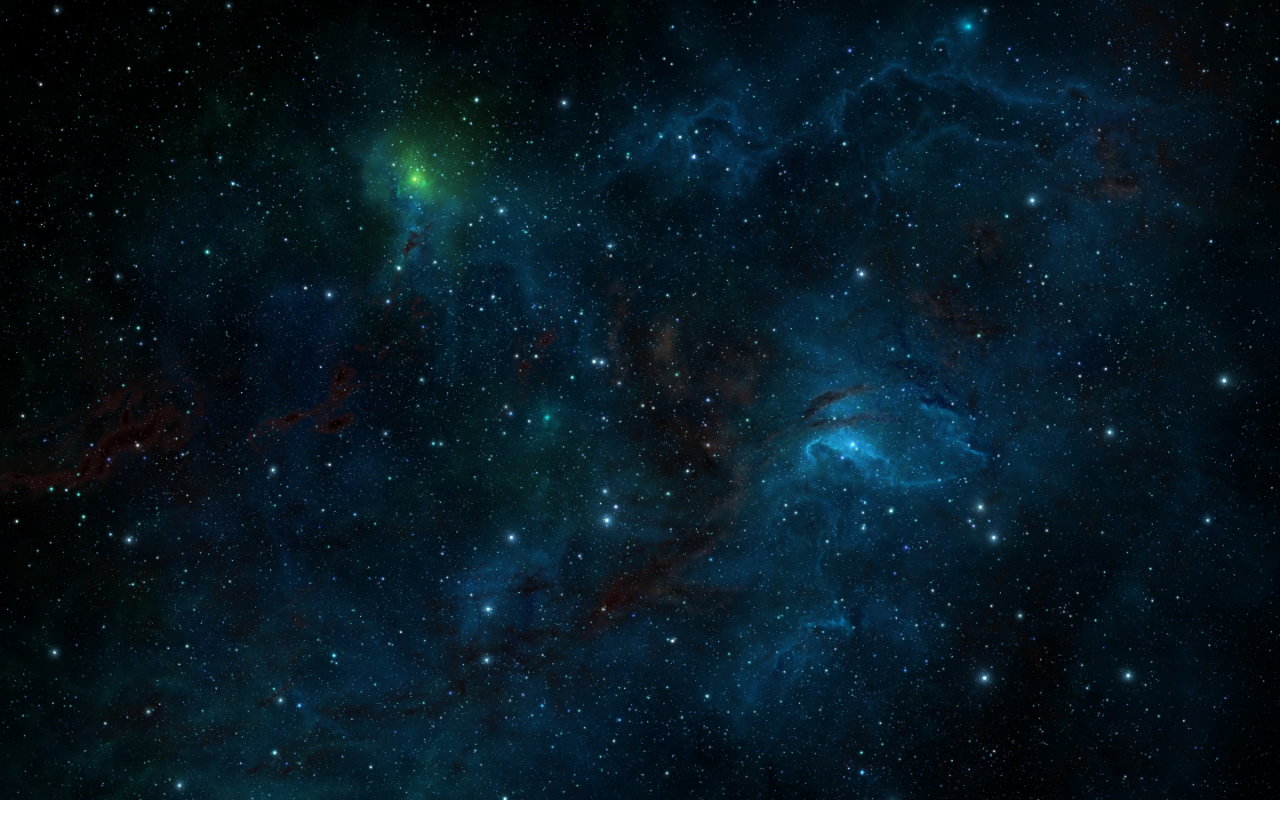
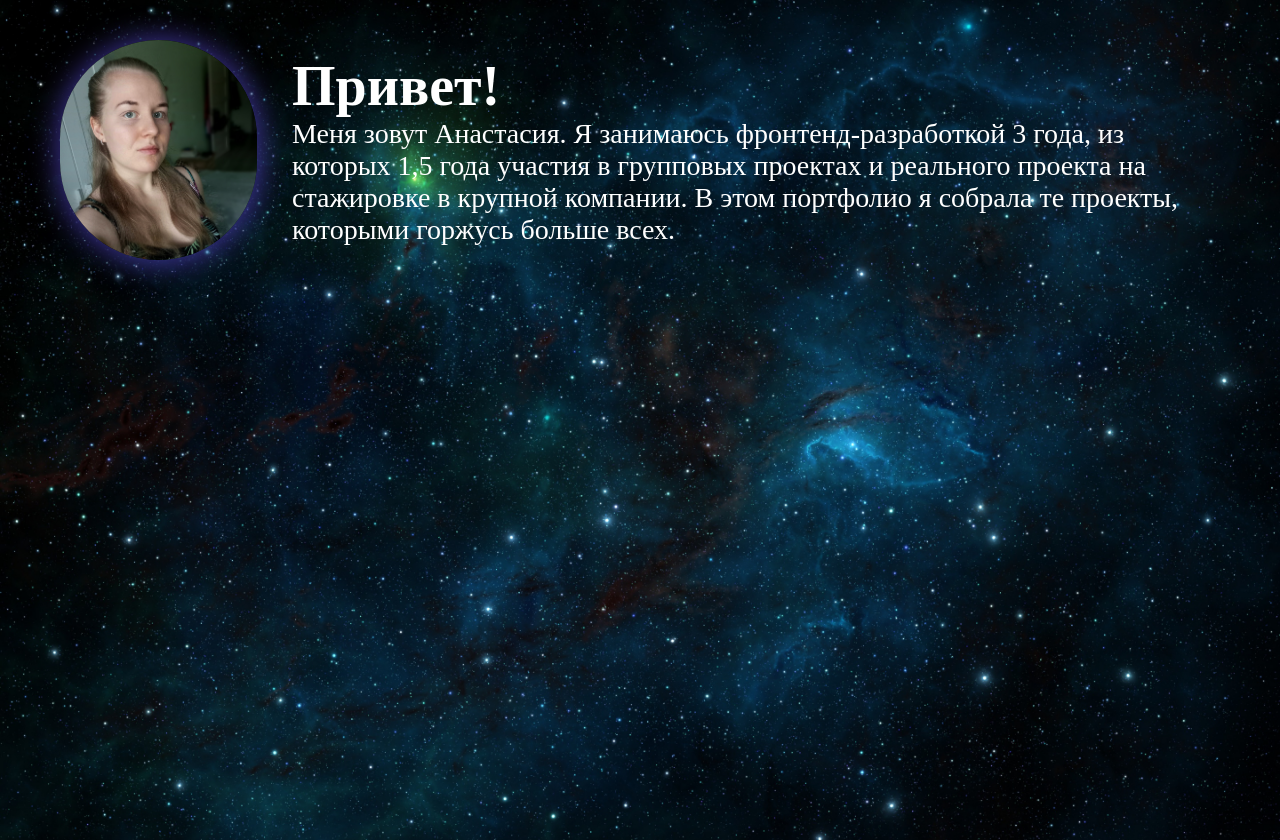
Before and after one commit to otter00/projects-portfolio, a React (Create React App) app: page / in a window 1280 px wide. Before the commit the page ends 800 px from the top, so only its background shows below. Built offline with nearby package versions, Linux system fonts and the light colour scheme.

Commit message:
header template added

```diff
--- a/src/App.js
+++ b/src/App.js
@@ -1,7 +1,13 @@
 import "./styles/App.scss";
+import React from "react";
+import Header from "./components/Header/Header";
 
 function App() {
-  return <div className="App"></div>;
+  return (
+    <div className="body">
+      <Header />
+    </div>
+  );
 }
 
 export default App;
--- /dev/null
+++ b/src/UI/ImageComponent/ImageComponent.js
@@ -0,0 +1,6 @@
+import React from "react";
+import imageStyles from "./ImageComponent.module.scss";
+
+export default function ImageComponent(props) {
+  return <img src={props.image} />;
+}
--- /dev/null
+++ b/src/UI/ImageComponent/ImageComponent.module.scss
@@ -0,0 +1,8 @@
+img {
+  width: 220px;
+  height: 220px;
+  border-radius: 180px;
+  object-fit: cover;
+  object-position: top center;
+  box-shadow: 1px 1px 28px 4px #3a318d;
+}
--- /dev/null
+++ b/src/components/Header/Header.js
@@ -0,0 +1,21 @@
+import React from "react";
+import headerStyles from "./Header.module.scss";
+import Img from "../../UI/ImageComponent/ImageComponent";
+import imageProfile from "../../imgs/profile.jpg";
+
+export default function Header() {
+  return (
+    <div className={headerStyles.header__container}>
+      <Img image={imageProfile} />
+      <div className={headerStyles.header__info}>
+        <h1 className={headerStyles.header__title}>Привет!</h1>
+        <span className={headerStyles.header__about}>
+          Меня зовут Анастасия. Я занимаюсь фронтенд-разработкой 3 года, из
+          которых 1,5 года участия в групповых проектах и реального проекта на
+          стажировке в крупной компании. В этом портфолио я собрала те проекты,
+          которыми горжусь больше всех.
+        </span>
+      </div>
+    </div>
+  );
+}
--- /dev/null
+++ b/src/components/Header/Header.module.scss
@@ -0,0 +1,28 @@
+* {
+  color: #fff;
+  //border: 1px solid #fff;
+}
+
+.header__container {
+  margin: 40px 60px;
+  display: flex;
+  gap: 35px;
+
+  .header__info {
+    width: 100%;
+    max-width: 80%;
+    display: flex;
+    flex-direction: column;
+    justify-content: center;
+
+    .header__title {
+      font-size: 56px;
+      font-weight: 700;
+    }
+
+    .header__about {
+      font-size: 28px;
+      font-weight: 500;
+    }
+  }
+}
--- a/src/styles/App.scss
+++ b/src/styles/App.scss
@@ -1,7 +1,7 @@
 /* reset styles */
 @import "./reset.scss";
 
-.App {
+body {
   height: 100vh;
   background-image: url("../imgs/app-background.jpg");
   background-size: cover;
```
Also changed, not shown: src/imgs/profile.jpg (added).
